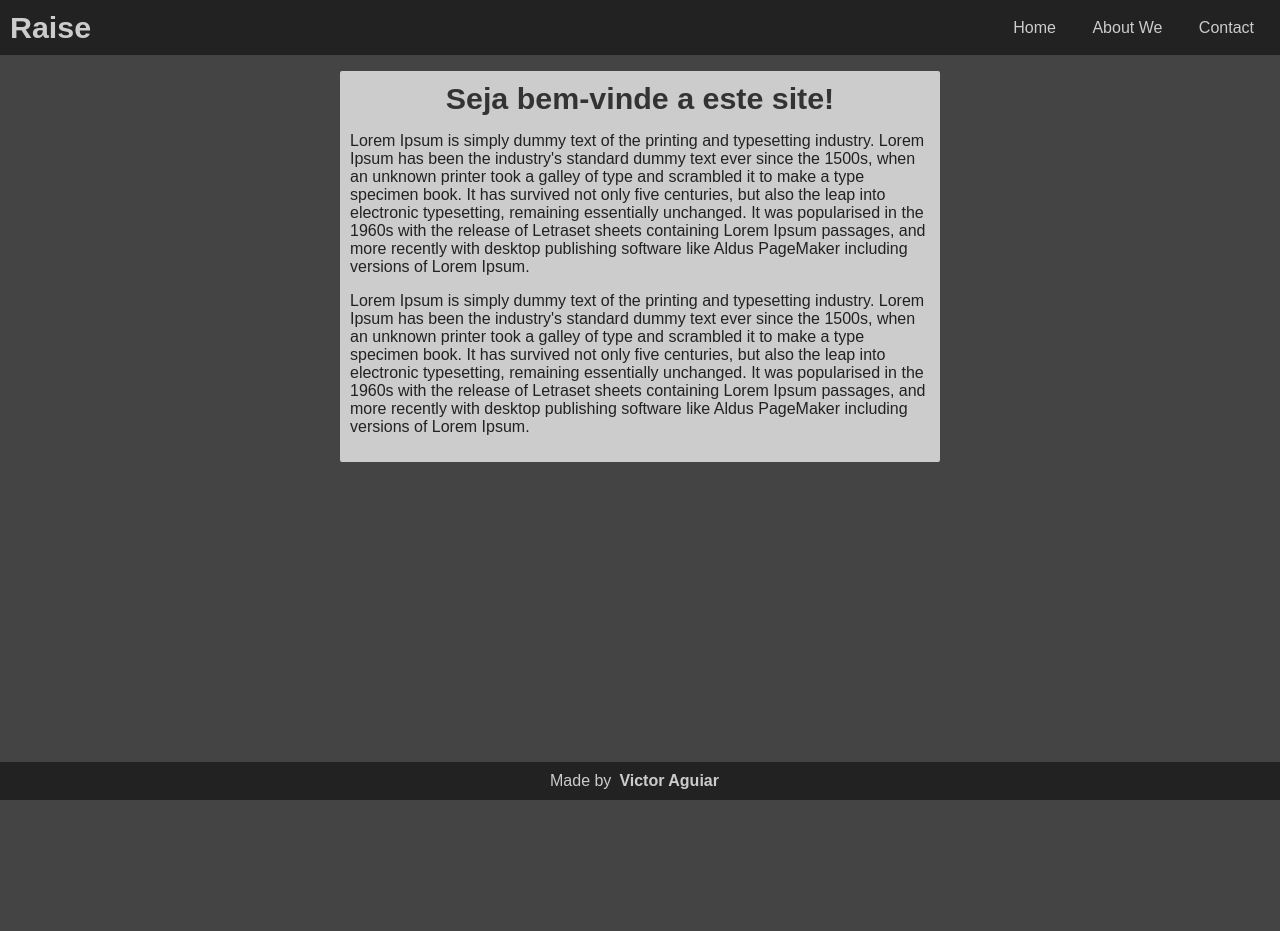
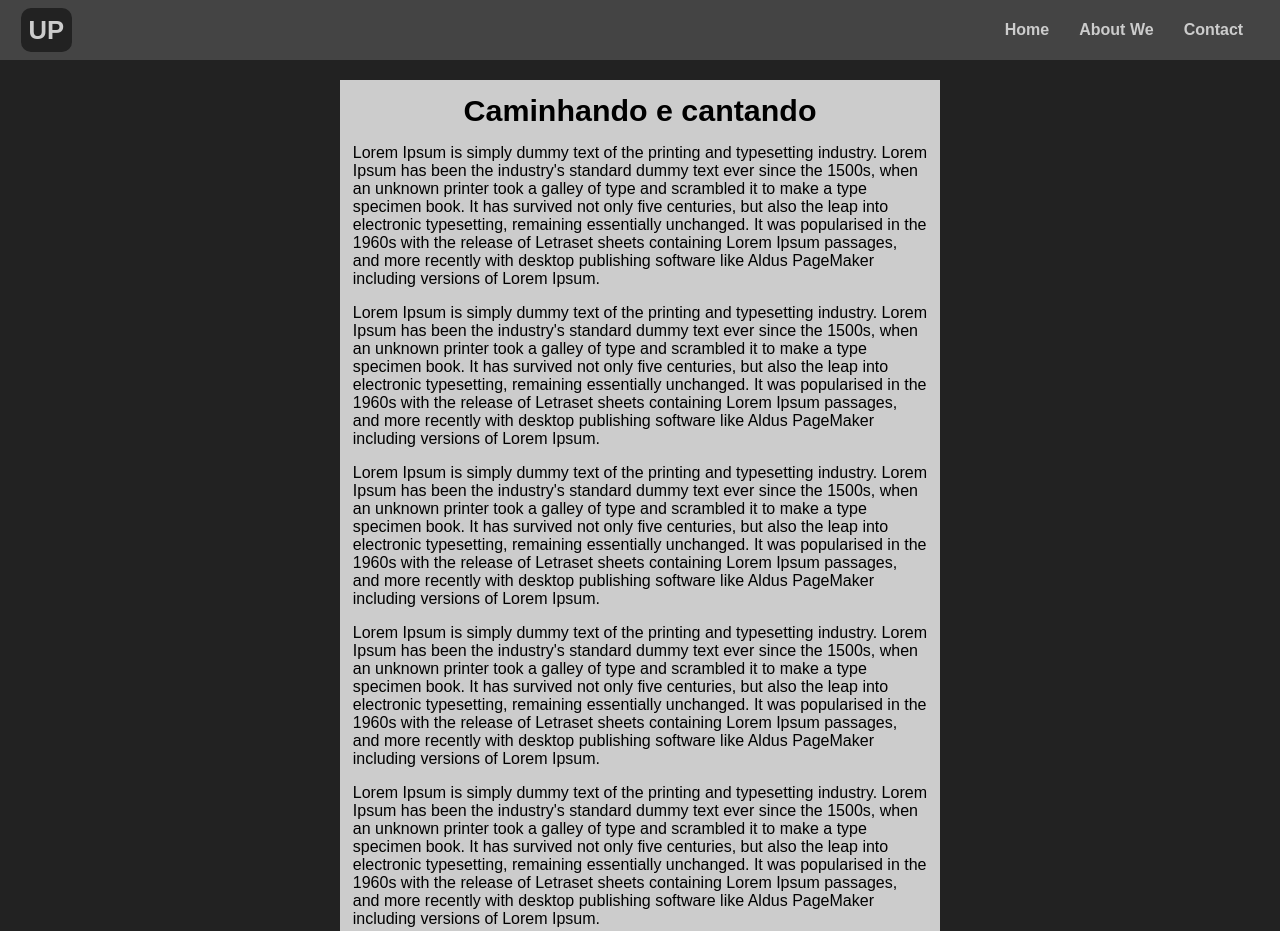
Before and after one commit to victor-front/css-training, a plain HTML site: page index.html in a window 1280 px wide. Shown: the top 931 px of the page. Before the commit the page ends 800 px from the top, so only its background shows below. Drawn offline with Linux system fonts and the light colour scheme.

Commit message:
footeeer

```diff
--- a/index.html
+++ b/index.html
@@ -4,28 +4,26 @@
 		<meta charset="UTF-8">
 		<meta name="viewport" content="width=device-width, initial-scale=1.0">
 		<meta http-equiv="X-UA-Compatible" content="IE-edge">
-		<link rel="stylesheet" href="styles/style_002.css">
-		<script defer src="scripts/script_001.js"></script>
+		<link rel="stylesheet" href="styles/style_003.css">
+		<script defer src="scripts/script_002.js"></script>
 		<title>Training</title>
 	</head>
 	<body onload="add()">
 		<header>
-			<div id="logo-container" class="logo-container">
-				<span>Raise</span>
+			<div id="items-container" class="items-container">
+				<div id="logo" class="logo">
+					<span>UP</span>
+				</div>
+				<nav>
+					<a href="#" rel="next" target="_self">Home</a>
+					<a href="#" rel="next" target="_self">About We</a>
+					<a href="#" rel="next" target="_self">Contact</a>
+				</nav>
 			</div>
-			<nav>
-				<a href="#" rel="next" target="_self">Home</a>
-				<a href="#" rel="next" target="_self">About We</a>
-				<a href="#" rel="next" target="_self">Contact</a>
-			</nav>
 		</header>
 		<main>
-			<section id="principal" class="principal">
-				<div id="introducao" class="introducao">
-					<h1>Seja bem-vinde a este site!</h1>
-				</div>
-				<div id="main-conteud" class="main-conteud">
-				</div>
+			<section id="conteudo" class="conteudo">
+				<h1>Caminhando e cantando</h1>
 			</section>
 		</main>
 		<footer>
--- /dev/null
+++ b/scripts/script_002.js
@@ -0,0 +1,8 @@
+function add(){
+	let text = "Lorem Ipsum is simply dummy text of the printing and typesetting industry. Lorem Ipsum has been the industry's standard dummy text ever since the 1500s, when an unknown printer took a galley of type and scrambled it to make a type specimen book. It has survived not only five centuries, but also the leap into electronic typesetting, remaining essentially unchanged. It was popularised in the 1960s with the release of Letraset sheets containing Lorem Ipsum passages, and more recently with desktop publishing software like Aldus PageMaker including versions of Lorem Ipsum.";
+	let steps = 7;
+	let conteudo = document.getElementById('conteudo');
+	for(c=0;c<steps;c++){
+		conteudo.innerHTML += `<p>${text}</p>`;
+	}
+}
--- /dev/null
+++ b/styles/style_003.css
@@ -0,0 +1,119 @@
+*{
+	margin: 0;
+	padding: 0;
+	box-sizing: border-box;
+}
+
+body, html{
+	height: 100%;
+}
+
+body{
+	display: flex;
+	flex-direction: column;
+	background-color: #222;
+	font-family: Arial, Helvetica, Verdana, sans-serif;
+}
+
+header{
+	position: fixed;
+	width: 100%;
+	max-width: 100vw;
+	background-color: #444;
+	color: #ccc;
+	margin-bottom: 1em;
+	min-height: 50px;
+
+}
+
+.items-container{
+	display: flex;
+	flex-direction: row;
+	justify-content: space-between;
+	padding: .5em;
+	align-items: center;
+	max-height: 100%;
+}
+
+.logo{
+	display: flex;
+	font-size: 1.6em;
+	font-weight: bold;
+	background-color: #222;
+	border-radius: 10px;
+	padding: .3em;
+	margin-left: .5em;
+	cursor: pointer;
+}
+
+.items-container nav{
+	margin-right: 1em;
+}
+
+header .items-container nav a{
+	color: #ccc;
+	text-decoration: none;
+	margin-left: .8em;
+	margin-right: .8em;
+	transition: 250ms;
+	font-weight: bold;
+}
+
+header .items-container nav a:hover{
+	color: #fff;
+}
+
+main{
+	flex: 1 0 auto;
+}
+
+.conteudo{
+	background-color: #ccc;
+	padding: .8em;
+	margin: auto;
+	max-width: 600px;
+	margin-bottom: 1em;
+	margin-top: 5em;
+}
+
+.conteudo h1{
+	font-size: 1.9em;
+	text-align: center;
+}
+
+.conteudo p{
+	margin-top: 1em;
+}
+
+footer{
+	background-color: #444;
+	padding: 5px;
+	flex-shrink: 0;
+	color: #ccc;
+}
+
+footer span{
+	display: flex;
+	width: 180px;
+	margin: auto;
+}
+
+footer span strong{
+	margin-left: .6em;
+}
+
+footer a{
+	color: #ccc;
+	text-decoration: none;
+}
+
+footer a:hover{
+	text-decoration: underline;
+}
+
+@media (max-width: 460px){
+	.items-container, header{
+		flex-direction: column;
+		min-height: 100px;
+	}
+}
```
